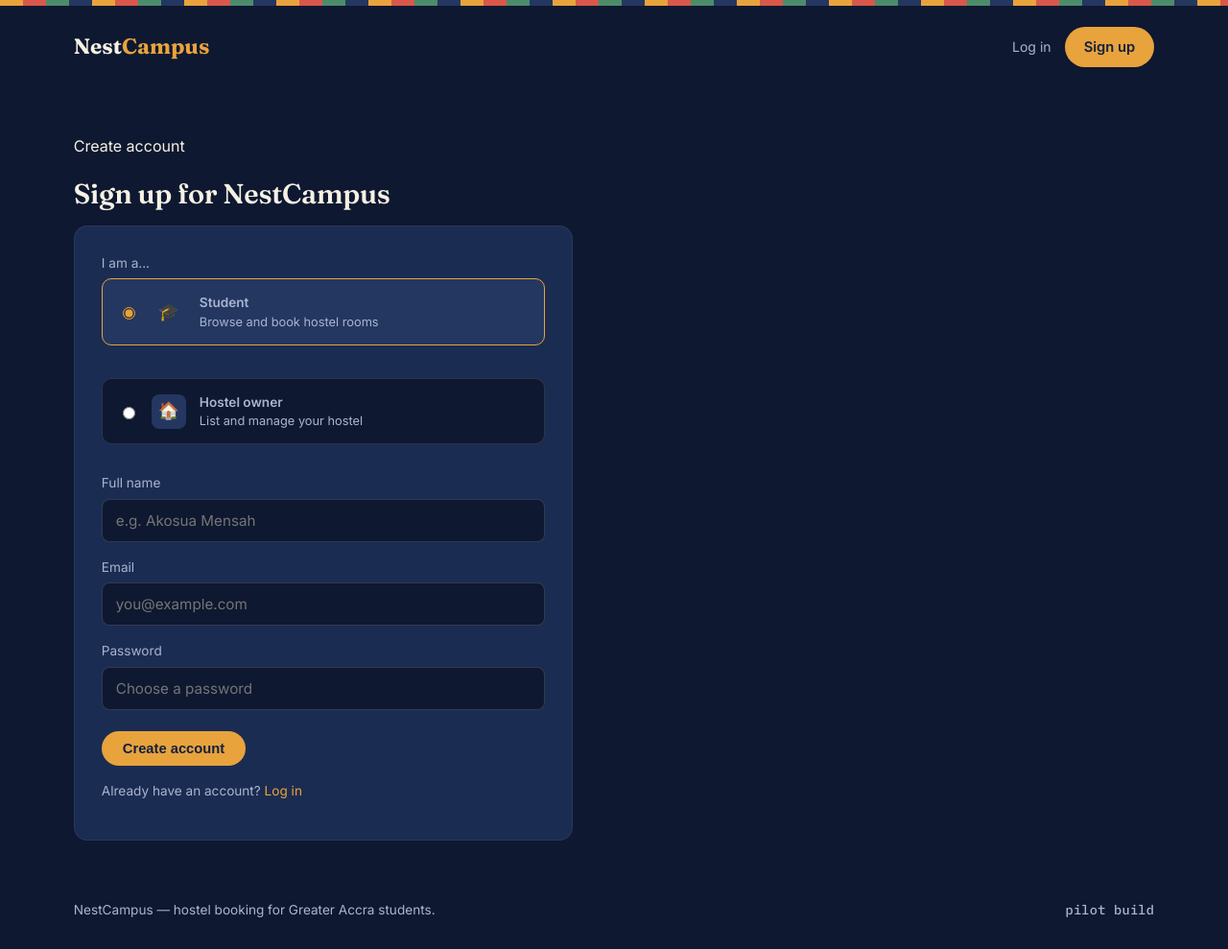
After one commit to mylyf0050/nestcampus, a Flask app: page /signup in a window 1280 px wide. The commit adds this page. Shown: the whole page at 96% size. Run offline with Flask 3, Linux system fonts and the light colour scheme.

Commit message:
Add files via upload

```diff
--- a/app.py
+++ b/app.py
@@ -1,6 +1,8 @@
-from flask import Flask, render_template, request, redirect, url_for, flash
+from flask import Flask, render_template, request, redirect, url_for, flash, session
 from flask_sqlalchemy import SQLAlchemy
+from werkzeug.security import generate_password_hash, check_password_hash
 from datetime import datetime
+from functools import wraps
 import random
 
 app = Flask(__name__)
@@ -9,8 +11,23 @@ app.config['SECRET_KEY'] = 'nestcampus-dev-key'
 db = SQLAlchemy(app)
 
 
+class User(db.Model):
+    id = db.Column(db.Integer, primary_key=True)
+    name = db.Column(db.String(120), nullable=False)
+    email = db.Column(db.String(150), unique=True, nullable=False)
+    password_hash = db.Column(db.String(255), nullable=False)
+    role = db.Column(db.String(20), nullable=False)  # 'student' or 'owner'
+
+    def set_password(self, password):
+        self.password_hash = generate_password_hash(password)
+
+    def check_password(self, password):
+        return check_password_hash(self.password_hash, password)
+
+
 class Hostel(db.Model):
     id = db.Column(db.Integer, primary_key=True)
+    owner_id = db.Column(db.Integer, db.ForeignKey('user.id'), nullable=True)
     name = db.Column(db.String(120), nullable=False)
     area = db.Column(db.String(120), nullable=False)
     description = db.Column(db.Text, nullable=False)
@@ -19,6 +36,7 @@ class Hostel(db.Model):
     image = db.Column(db.String(120), nullable=False)
     amenities = db.Column(db.String(300), default="")
     rooms = db.relationship('Room', backref='hostel', lazy=True)
+    owner = db.relationship('User')
 
 
 class Room(db.Model):
@@ -37,6 +55,7 @@ class Room(db.Model):
 class Booking(db.Model):
     id = db.Column(db.Integer, primary_key=True)
     room_id = db.Column(db.Integer, db.ForeignKey('room.id'), nullable=False)
+    student_id = db.Column(db.Integer, db.ForeignKey('user.id'), nullable=True)
     student_name = db.Column(db.String(120), nullable=False)
     student_phone = db.Column(db.String(30), nullable=False)
     payment_method = db.Column(db.String(40), nullable=False)
@@ -46,25 +65,70 @@ class Booking(db.Model):
     room = db.relationship('Room')
 
 
+# ---------- auth helpers ----------
+
+def current_user():
+    uid = session.get('user_id')
+    if not uid:
+        return None
+    return User.query.get(uid)
+
+
+@app.context_processor
+def inject_user():
+    return dict(current_user=current_user())
+
+
+def login_required(role=None):
+    def decorator(f):
+        @wraps(f)
+        def wrapped(*args, **kwargs):
+            user = current_user()
+            if not user:
+                flash("Please log in to continue.")
+                return redirect(url_for('login'))
+            if role and user.role != role:
+                flash("You don't have access to that page.")
+                return redirect(url_for('index'))
+            return f(*args, **kwargs)
+        return wrapped
+    return decorator
+
+
+# ---------- seed ----------
+
 def seed():
     if Hostel.query.first():
         return
+    demo_owner = User(name="Demo Owner", email="owner@nestcampus.demo", role="owner")
+    demo_owner.set_password("demo1234")
+    db.session.add(demo_owner)
+    db.session.flush()
+
     hostels = [
-        dict(name="Nyame Bekyere Hostel", area="Legon, near Main Gate",
-             description="A calm, secure hostel a 5-minute walk from Legon's Main Gate. Backup power, 24/7 water supply, and a shared study lounge on every floor.",
+        dict(name="Supreme Hostel", area="Okponglo Street, Legon",
+             description="Well-known hostel on Okponglo Street, a short walk from Legon campus. Popular pick for students wanting easy access to Main Gate and Okponglo transport hub.",
+             lat=5.6497, lng=-0.1745, image="hostel1.svg",
+             amenities="Wi-Fi,Backup power,24/7 water,Security"),
+        dict(name="UPSA Hostel", area="East Legon, ~300m from UPSA",
+             description="Large 8-storey hostel with elevators, purpose-built for UPSA students. Spacious rooms with shuttle service to campus.",
+             lat=5.6550, lng=-0.1660, image="hostel2.svg",
+             amenities="Wi-Fi,Generator,Elevators,Shuttle service,Security,Parking,TV room"),
+        dict(name="Locus Hostel", area="Legon area (confirm exact location)",
+             description="Details pending confirmation \u2014 update with the real address, description, and photos before pitching.",
+             lat=5.6494, lng=-0.1832, image="hostel3.svg",
+             amenities="Wi-Fi,Security"),
+        dict(name="Philipo Hostel", area="Legon area (confirm exact location)",
+             description="Details pending confirmation \u2014 update with the real address, description, and photos before pitching.",
              lat=5.6516, lng=-0.1870, image="hostel1.svg",
-             amenities="Wi-Fi,Backup power,24/7 water,Study lounge,Laundry"),
-        dict(name="Adenta Scholars Lodge", area="Adenta, 10 mins from campus shuttle",
-             description="Modern rooms with private bathrooms, popular with second and third-year students. Shuttle stop right outside the gate.",
-             lat=5.7079, lng=-0.1653, image="hostel2.svg",
-             amenities="Wi-Fi,Private bathroom,CCTV,Kitchen,Shuttle nearby"),
-        dict(name="Haatso Heights", area="Haatso, near Ecomog Junction",
-             description="Newly built hostel with a rooftop reading area and gated compound. Popular with final-year and graduate students.",
-             lat=5.6710, lng=-0.2010, image="hostel3.svg",
-             amenities="Wi-Fi,Gated compound,Rooftop lounge,Backup power,Gym"),
+             amenities="Wi-Fi,Security"),
+        dict(name="Legon Hostel", area="Legon (confirm exact location)",
+             description="Details pending confirmation \u2014 update with the real address, description, and photos before pitching.",
+             lat=5.6520, lng=-0.1900, image="hostel2.svg",
+             amenities="Wi-Fi,Security"),
     ]
     for h in hostels:
-        hostel = Hostel(**h)
+        hostel = Hostel(owner_id=demo_owner.id, **h)
         db.session.add(hostel)
         db.session.flush()
         db.session.add(Room(hostel_id=hostel.id, room_type="2 in a room", price_per_semester=1800, total_slots=12, booked_slots=7))
@@ -72,6 +136,8 @@ def seed():
         db.session.add(Room(hostel_id=hostel.id, room_type="1 in a room (self-contained)", price_per_semester=3200, total_slots=6, booked_slots=2))
     db.session.commit()
 
+
+# ---------- public / student routes ----------
 
 @app.route('/')
 def index():
@@ -88,14 +154,16 @@ def hostel_detail(hostel_id):
 @app.route('/book/<int:room_id>', methods=['GET', 'POST'])
 def book(room_id):
     room = Room.query.get_or_404(room_id)
+    user = current_user()
+    prefill_name = user.name if user and user.role == 'student' else ''
     if request.method == 'POST':
         name = request.form.get('name', '').strip()
         phone = request.form.get('phone', '').strip()
         if not name or not phone:
             flash("Please fill in your name and phone number.")
-            return render_template('book.html', room=room)
+            return render_template('book.html', room=room, prefill_name=prefill_name)
         return redirect(url_for('payment', room_id=room.id, name=name, phone=phone))
-    return render_template('book.html', room=room)
+    return render_template('book.html', room=room, prefill_name=prefill_name)
 
 
 @app.route('/payment/<int:room_id>', methods=['GET', 'POST'])
@@ -108,7 +176,9 @@ def payment(room_id):
         phone = request.form.get('phone')
         method = request.form.get('method')
         reference = "NC" + str(random.randint(100000, 999999))
-        booking = Booking(room_id=room.id, student_name=name, student_phone=phone,
+        user = current_user()
+        booking = Booking(room_id=room.id, student_id=user.id if user and user.role == 'student' else None,
+                           student_name=name, student_phone=phone,
                            payment_method=method, reference=reference)
         room.booked_slots += 1
         db.session.add(booking)
@@ -123,12 +193,105 @@ def confirmation(booking_id):
     return render_template('confirmation.html', booking=booking)
 
 
+@app.route('/my-bookings')
+@login_required(role='student')
+def my_bookings():
+    user = current_user()
+    bookings = Booking.query.filter_by(student_id=user.id).order_by(Booking.created_at.desc()).all()
+    return render_template('my_bookings.html', bookings=bookings)
+
+
+# ---------- owner routes ----------
+
 @app.route('/admin')
+@login_required(role='owner')
 def admin_dashboard():
-    hostels = Hostel.query.all()
-    bookings = Booking.query.order_by(Booking.created_at.desc()).all()
+    user = current_user()
+    hostels = Hostel.query.filter_by(owner_id=user.id).all()
+    hostel_ids = [h.id for h in hostels]
+    bookings = Booking.query.join(Room).filter(Room.hostel_id.in_(hostel_ids)).order_by(Booking.created_at.desc()).all() if hostel_ids else []
     total_revenue = sum(b.room.price_per_semester for b in bookings)
     return render_template('admin.html', hostels=hostels, bookings=bookings, total_revenue=total_revenue)
+
+
+@app.route('/admin/add-hostel', methods=['GET', 'POST'])
+@login_required(role='owner')
+def add_hostel():
+    user = current_user()
+    if request.method == 'POST':
+        name = request.form.get('name', '').strip()
+        area = request.form.get('area', '').strip()
+        description = request.form.get('description', '').strip()
+        amenities = request.form.get('amenities', '').strip()
+        image = request.form.get('image', 'hostel1.svg')
+        try:
+            lat = float(request.form.get('lat', '5.6500'))
+            lng = float(request.form.get('lng', '-0.1800'))
+        except ValueError:
+            lat, lng = 5.6500, -0.1800
+
+        if not name or not area or not description:
+            flash("Please fill in the hostel name, area, and description.")
+            return render_template('add_hostel.html')
+
+        hostel = Hostel(owner_id=user.id, name=name, area=area, description=description,
+                         lat=lat, lng=lng, image=image, amenities=amenities)
+        db.session.add(hostel)
+        db.session.flush()
+        db.session.add(Room(hostel_id=hostel.id, room_type="2 in a room", price_per_semester=1800, total_slots=10, booked_slots=0))
+        db.session.add(Room(hostel_id=hostel.id, room_type="4 in a room", price_per_semester=1200, total_slots=16, booked_slots=0))
+        db.session.commit()
+        flash(f"{name} added to your listings.")
+        return redirect(url_for('admin_dashboard'))
+    return render_template('add_hostel.html')
+
+
+# ---------- auth routes ----------
+
+@app.route('/signup', methods=['GET', 'POST'])
+def signup():
+    if request.method == 'POST':
+        name = request.form.get('name', '').strip()
+        email = request.form.get('email', '').strip().lower()
+        password = request.form.get('password', '')
+        role = request.form.get('role', '')
+
+        if not name or not email or not password or role not in ('student', 'owner'):
+            flash("Please fill in all fields and pick an account type.")
+            return render_template('signup.html')
+
+        if User.query.filter_by(email=email).first():
+            flash("An account with that email already exists.")
+            return render_template('signup.html')
+
+        user = User(name=name, email=email, role=role)
+        user.set_password(password)
+        db.session.add(user)
+        db.session.commit()
+        session['user_id'] = user.id
+        flash(f"Welcome, {name}!")
+        return redirect(url_for('admin_dashboard') if role == 'owner' else url_for('index'))
+    return render_template('signup.html')
+
+
+@app.route('/login', methods=['GET', 'POST'])
+def login():
+    if request.method == 'POST':
+        email = request.form.get('email', '').strip().lower()
+        password = request.form.get('password', '')
+        user = User.query.filter_by(email=email).first()
+        if not user or not user.check_password(password):
+            flash("Incorrect email or password.")
+            return render_template('login.html')
+        session['user_id'] = user.id
+        return redirect(url_for('admin_dashboard') if user.role == 'owner' else url_for('index'))
+    return render_template('login.html')
+
+
+@app.route('/logout')
+def logout():
+    session.pop('user_id', None)
+    return redirect(url_for('index'))
 
 
 with app.app_context():
--- a/templates/base.html
+++ b/templates/base.html
@@ -10,7 +10,19 @@
 <div class="kente-stripe"></div>
 <nav class="nav">
   <a href="{{ url_for('index') }}" class="brand">Nest<span>Campus</span></a>
-  <a href="{{ url_for('admin_dashboard') }}" class="btn">Owner dashboard</a>
+  <div style="display:flex;align-items:center;gap:14px;">
+    {% if current_user %}
+      {% if current_user.role == 'owner' %}
+        <a href="{{ url_for('admin_dashboard') }}" class="btn-outline" style="padding:8px 16px;border-radius:999px;">Owner dashboard</a>
+      {% else %}
+        <a href="{{ url_for('my_bookings') }}" class="btn-outline" style="padding:8px 16px;border-radius:999px;">My bookings</a>
+      {% endif %}
+      <a href="{{ url_for('logout') }}" style="color:var(--muted);font-size:.88rem;">Log out</a>
+    {% else %}
+      <a href="{{ url_for('login') }}" style="color:var(--muted);font-size:.88rem;">Log in</a>
+      <a href="{{ url_for('signup') }}" class="btn">Sign up</a>
+    {% endif %}
+  </div>
 </nav>
 
 {% block content %}{% endblock %}
--- a/templates/book.html
+++ b/templates/book.html
@@ -12,7 +12,7 @@
 
   <form class="card-form" method="POST">
     <label for="name">Full name</label>
-    <input type="text" id="name" name="name" placeholder="e.g. Akosua Mensah" required>
+    <input type="text" id="name" name="name" placeholder="e.g. Akosua Mensah" value="{{ prefill_name }}" required>
     <label for="phone">Phone number</label>
     <input type="tel" id="phone" name="phone" placeholder="024 123 4567" required>
     <div style="margin-top:26px;">
--- /dev/null
+++ b/templates/signup.html
@@ -0,0 +1,49 @@
+{% extends "base.html" %}
+{% block title %}Sign up &mdash; NestCampus{% endblock %}
+{% block content %}
+<section class="section">
+  <p class="eyebrow">Create account</p>
+  <h1 style="font-size:1.8rem;">Sign up for NestCampus</h1>
+
+  {% with messages = get_flashed_messages() %}
+    {% if messages %}<p style="color:var(--coral);">{{ messages[0] }}</p>{% endif %}
+  {% endwith %}
+
+  <form class="card-form" method="POST">
+    <label>I am a...</label>
+    <div class="pay-options" style="margin-top:0;">
+      <label class="pay-option">
+        <input type="radio" name="role" value="student" required onclick="updateSelected(this)" checked>
+        <div class="icon">🎓</div>
+        <div><div style="font-weight:600;">Student</div><div style="color:var(--muted);font-size:.8rem;">Browse and book hostel rooms</div></div>
+      </label>
+      <label class="pay-option">
+        <input type="radio" name="role" value="owner" onclick="updateSelected(this)">
+        <div class="icon">🏠</div>
+        <div><div style="font-weight:600;">Hostel owner</div><div style="color:var(--muted);font-size:.8rem;">List and manage your hostel</div></div>
+      </label>
+    </div>
+
+    <label for="name">Full name</label>
+    <input type="text" id="name" name="name" placeholder="e.g. Akosua Mensah" required>
+    <label for="email">Email</label>
+    <input type="text" id="email" name="email" placeholder="you@example.com" required>
+    <label for="password">Password</label>
+    <input type="text" id="password" name="password" placeholder="Choose a password" required>
+
+    <div style="margin-top:22px;">
+      <button type="submit" class="btn-gold">Create account</button>
+    </div>
+    <p style="color:var(--muted);font-size:.85rem;margin-top:16px;">Already have an account? <a href="{{ url_for('login') }}" style="color:var(--gold);">Log in</a></p>
+  </form>
+</section>
+<script>
+function updateSelected(el){
+  document.querySelectorAll('.pay-option').forEach(o => o.classList.remove('selected'));
+  el.closest('.pay-option').classList.add('selected');
+}
+document.addEventListener('DOMContentLoaded', () => {
+  document.querySelector('input[name=role]:checked').closest('.pay-option').classList.add('selected');
+});
+</script>
+{% endblock %}
```
Also changed, not shown: templates/add_hostel.html (added, +32 -0 lines), templates/admin.html (+11 -2 lines), templates/login.html (added, +23 -0 lines), templates/my_bookings.html (added, +27 -0 lines).
